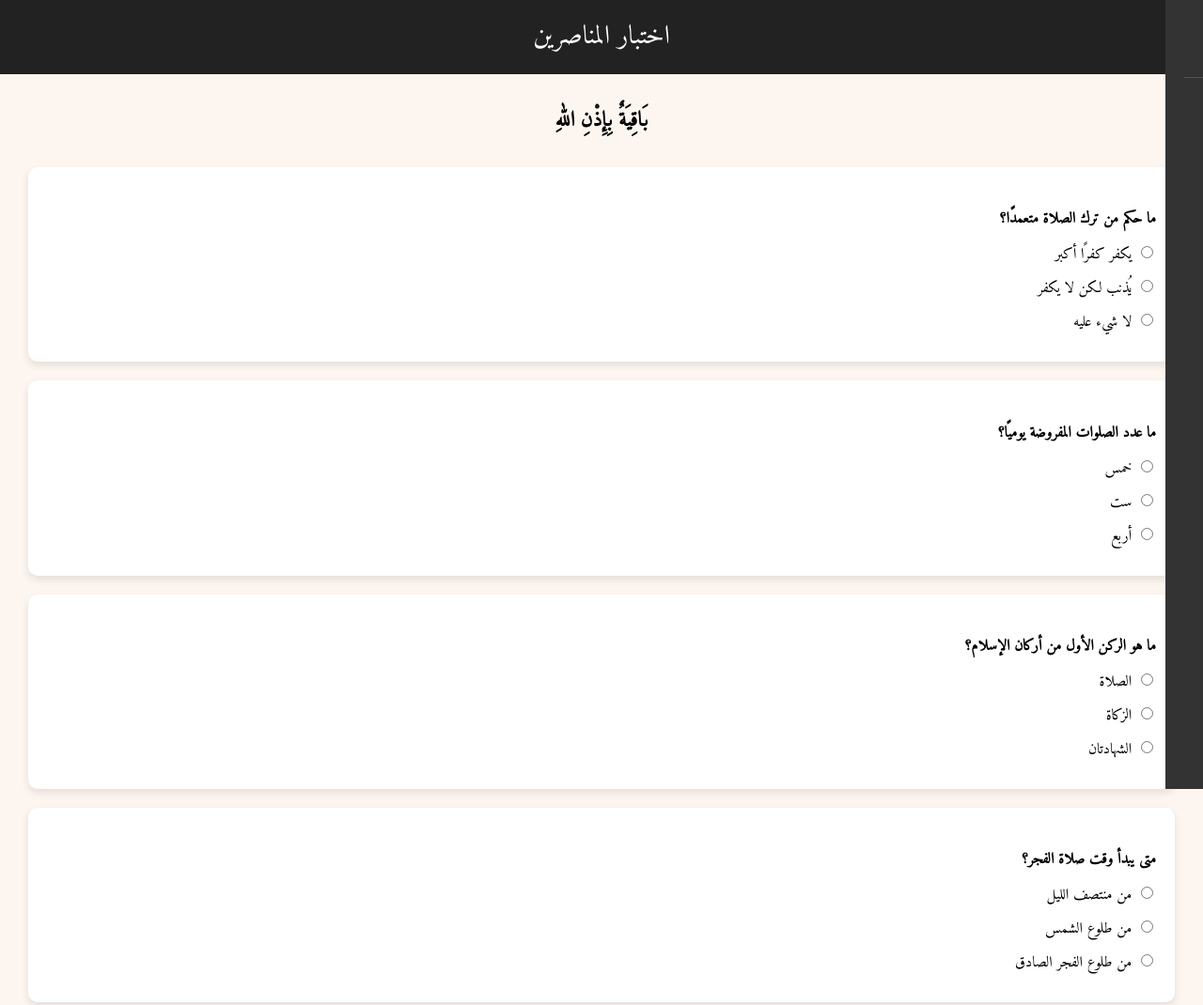
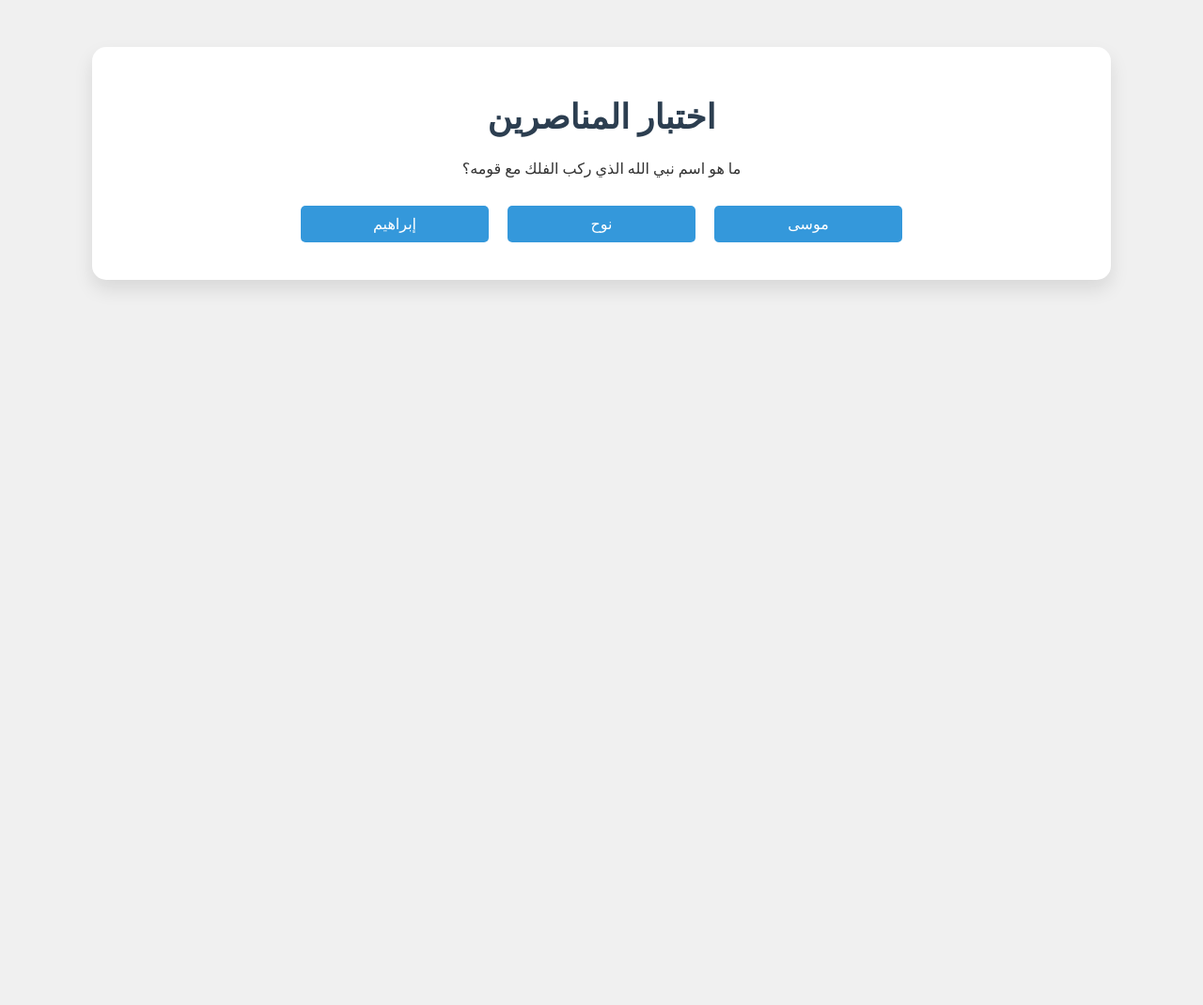
Before and after one commit to 1ki7p/Terrorists-Website, a plain HTML site: page index.html in a window 1280 px wide. Shown: the top 1070 px of the page at 94% size. After the commit the page ends 800 px from the top, so only its background shows below. Drawn offline with Linux system fonts and the light colour scheme.

Commit message:
Update index.html
مركز اختبار المناصرين

```diff
--- a/index.html
+++ b/index.html
@@ -1,135 +1,179 @@
-<!DOCTYPE html><html lang="ar" dir="rtl">
+<!DOCTYPE html>
+<html lang="ar">
 <head>
     <meta charset="UTF-8">
     <meta name="viewport" content="width=device-width, initial-scale=1.0">
     <title>اختبار المناصرين</title>
-    <link href="https://fonts.googleapis.com/css2?family=Amiri&display=swap" rel="stylesheet">
     <style>
         body {
             font-family: 'Amiri', serif;
-            background-color: #fdf6f0;
-            color: #000;
+            background-color: #f0f0f0;
+            color: #333;
+            text-align: center;
             margin: 0;
             padding: 0;
         }
-        header {
-            background-color: #222;
+        .container {
+            background-color: #ffffff;
+            width: 80%;
+            margin: 50px auto;
+            padding: 30px;
+            border-radius: 15px;
+            box-shadow: 0 10px 20px rgba(0, 0, 0, 0.1);
+        }
+        h1 {
+            color: #2c3e50;
+            font-size: 36px;
+        }
+        .question {
+            margin-bottom: 20px;
+        }
+        .choices button {
+            margin: 10px;
+            padding: 10px;
+            width: 200px;
+            font-size: 16px;
+            background-color: #3498db;
             color: white;
-            padding: 15px;
-            text-align: center;
-            font-size: 28px;
-            position: relative;
-        }
-        .menu-toggle {
-            position: absolute;
-            right: 20px;
-            top: 15px;
-            font-size: 24px;
+            border: none;
+            border-radius: 5px;
             cursor: pointer;
         }
-        .sidebar {
-            position: fixed;
-            right: -250px;
-            top: 0;
-            width: 250px;
-            height: 100%;
-            background-color: #333;
-            color: white;
-            padding: 20px;
-            transition: 0.3s;
-            z-index: 1000;
+        .choices button:hover {
+            background-color: #2980b9;
         }
-        .sidebar.active {
-            right: 0;
+        .result {
+            font-size: 20px;
+            margin-top: 20px;
+            padding: 10px;
+            color: green;
         }
-        .sidebar h3 {
-            border-bottom: 1px solid #555;
-            padding-bottom: 10px;
-        }
-        .sidebar a {
-            color: white;
-            display: block;
-            margin: 10px 0;
-            text-decoration: none;
-        }
-        .content {
-            padding: 30px;
-            text-align: center;
-        }
-        .decorated {
-            font-size: 22px;
-            font-weight: bold;
-            color: #000;
-            margin-bottom: 30px;
-        }
-        .question {
-            background-color: #fff;
-            border-radius: 10px;
-            padding: 20px;
-            margin-bottom: 20px;
-            box-shadow: 0 4px 8px rgba(0,0,0,0.1);
-            text-align: right;
-        }
-        .question h4 {
-            margin-bottom: 10px;
-        }
-        .question label {
-            display: block;
-            margin: 8px 0;
+        .error {
+            font-size: 20px;
+            margin-top: 20px;
+            padding: 10px;
+            color: red;
         }
     </style>
-    <script>
-        function toggleMenu() {
-            document.getElementById('sidebar').classList.toggle('active');
-        }
-    </script>
 </head>
 <body>
-    <header>
-        <span class="menu-toggle" onclick="toggleMenu()">☰</span>
-        اختبار المناصرين
-    </header>
-    <div id="sidebar" class="sidebar">
-        <h3>القائمة</h3>
-        <a href="#">قسم اختبار الفقه</a>
-    </div>
-    <div class="content">
-        <div class="decorated">بَاقِيَةٌ بِإِذْنِ اللهِ</div><div class="question">
-        <h4>ما حكم من ترك الصلاة متعمدًا؟</h4>
-        <label><input type="radio" name="q1"> يكفر كفرًا أكبر</label>
-        <label><input type="radio" name="q1"> يُذنب لكن لا يكفر</label>
-        <label><input type="radio" name="q1"> لا شيء عليه</label>
+    <div class="container">
+        <h1>اختبار المناصرين</h1>
+        <div id="quiz">
+            <!-- الأسئلة سيتم إضافتها هنا -->
+        </div>
+        <div id="result"></div>
     </div>
 
-    <div class="question">
-        <h4>ما عدد الصلوات المفروضة يوميًا؟</h4>
-        <label><input type="radio" name="q2"> خمس</label>
-        <label><input type="radio" name="q2"> ست</label>
-        <label><input type="radio" name="q2"> أربع</label>
-    </div>
+    <script>
+        // الأسئلة
+        const questions = [
+            {
+                question: "ما هو اسم نبي الله الذي ركب الفلك مع قومه؟",
+                choices: ["إبراهيم", "نوح", "موسى"],
+                answer: "نوح"
+            },
+            {
+                question: "من هو الصحابي الذي لقب بأسد الله؟",
+                choices: ["عمر بن الخطاب", "علي بن أبي طالب", "خالد بن الوليد"],
+                answer: "خالد بن الوليد"
+            },
+            {
+                question: "أين حدثت معركة بدر؟",
+                choices: ["مكة", "المدينة", "أحد"],
+                answer: "مكة"
+            },
+            {
+                question: "ما هو اسم الكتاب الذي أنزل على النبي محمد صلى الله عليه وسلم؟",
+                choices: ["التوراة", "الإنجيل", "القرآن"],
+                answer: "القرآن"
+            },
+            {
+                question: "كم كان عدد المسلمين في غزوة بدر؟",
+                choices: ["300", "1000", "313"],
+                answer: "313"
+            },
+            {
+                question: "من هو أول خليفة للمسلمين؟",
+                choices: ["أبو بكر الصديق", "عمر بن الخطاب", "عثمان بن عفان"],
+                answer: "أبو بكر الصديق"
+            },
+            {
+                question: "ما هو اسم النبي الذي ابتلعه الحوت؟",
+                choices: ["إبراهيم", "يونس", "موسى"],
+                answer: "يونس"
+            },
+            {
+                question: "كم عدد السور في القرآن الكريم؟",
+                choices: ["100", "114", "120"],
+                answer: "114"
+            },
+            {
+                question: "من هو الذي قتل الصحابي عمرو بن الجموح؟",
+                choices: ["أبو جهل", "عبد الله بن مسعود", "أبو الحسن علي بن أبي طالب"],
+                answer: "أبو جهل"
+            },
+            {
+                question: "ما هي أول مدينة هاجر إليها النبي صلى الله عليه وسلم؟",
+                choices: ["المدينة المنورة", "مكة", "الطائف"],
+                answer: "المدينة المنورة"
+            }
+        ];
 
-    <div class="question">
-        <h4>ما هو الركن الأول من أركان الإسلام؟</h4>
-        <label><input type="radio" name="q3"> الصلاة</label>
-        <label><input type="radio" name="q3"> الزكاة</label>
-        <label><input type="radio" name="q3"> الشهادتان</label>
-    </div>
+        let currentQuestionIndex = 0;
+        let score = 0;
 
-    <div class="question">
-        <h4>متى يبدأ وقت صلاة الفجر؟</h4>
-        <label><input type="radio" name="q4"> من منتصف الليل</label>
-        <label><input type="radio" name="q4"> من طلوع الشمس</label>
-        <label><input type="radio" name="q4"> من طلوع الفجر الصادق</label>
-    </div>
+        // دالة لعرض الأسئلة
+        function showQuestion() {
+            if (currentQuestionIndex < questions.length) {
+                let question = questions[currentQuestionIndex];
+                let questionHTML = `
+                    <div class="question">
+                        <p>${question.question}</p>
+                    </div>
+                    <div class="choices">
+                        ${question.choices.map((choice, index) =>
+                            `<button onclick="checkAnswer('${choice}')">${choice}</button>`
+                        ).join('')}
+                    </div>
+                `;
+                document.getElementById("quiz").innerHTML = questionHTML;
+            } else {
+                showResult();
+            }
+        }
 
-    <div class="question">
-        <h4>ما حكم الصيام بدون نية؟</h4>
-        <label><input type="radio" name="q5"> لا يصح</label>
-        <label><input type="radio" name="q5"> يصح إذا نوى أثناء النهار</label>
-        <label><input type="radio" name="q5"> يصح في أي وقت</label>
-    </div>
+        // دالة للتحقق من الإجابة
+        function checkAnswer(answer) {
+            if (answer === questions[currentQuestionIndex].answer) {
+                score++;
+                document.getElementById("result").innerHTML = "<p class='result'>إجابة صحيحة!<br>النتيجة: " + score + "/" + questions.length + "</p>";
+            } else {
+                document.getElementById("result").innerHTML = "<p class='error'>إجابة خاطئة!<br>النتيجة: " + score + "/" + questions.length + "</p>";
+            }
+            currentQuestionIndex++;
+            setTimeout(showQuestion, 1000);  // التبديل للسؤال التالي بعد ثانية
+        }
 
-</div>
+        // دالة لعرض النتيجة
+        function showResult() {
+            let resultHTML = `
+                <h2>لقد انتهيت من الاختبار!</h2>
+                <p>نتيجتك: ${score} من ${questions.length}</p>
+                <button onclick="resetQuiz()">إعادة الاختبار</button>
+            `;
+            document.getElementById("quiz").innerHTML = resultHTML;
+        }
 
+        // دالة لإعادة الاختبار
+        function resetQuiz() {
+            score = 0;
+            currentQuestionIndex = 0;
+            showQuestion();
+        }
+
+        // بدء الاختبار
+        showQuestion();
+    </script>
 </body>
 </html>
```
